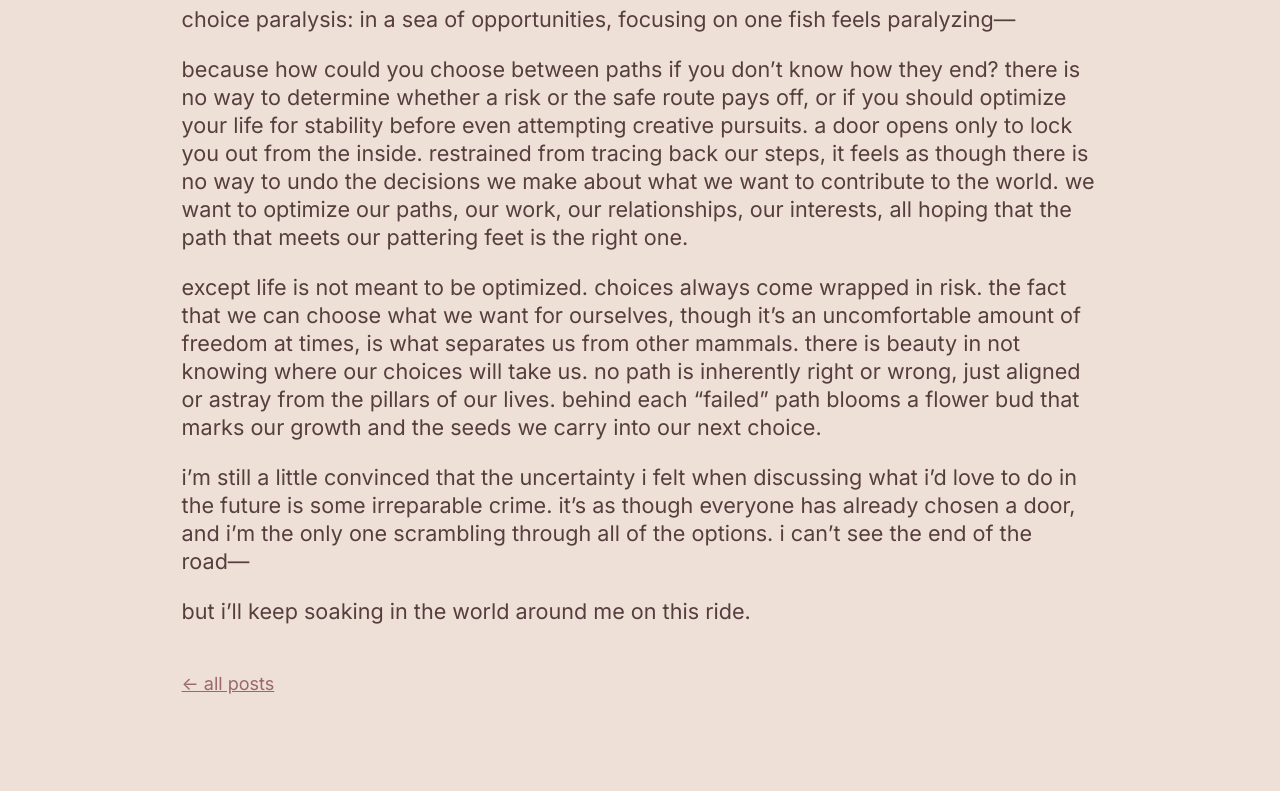
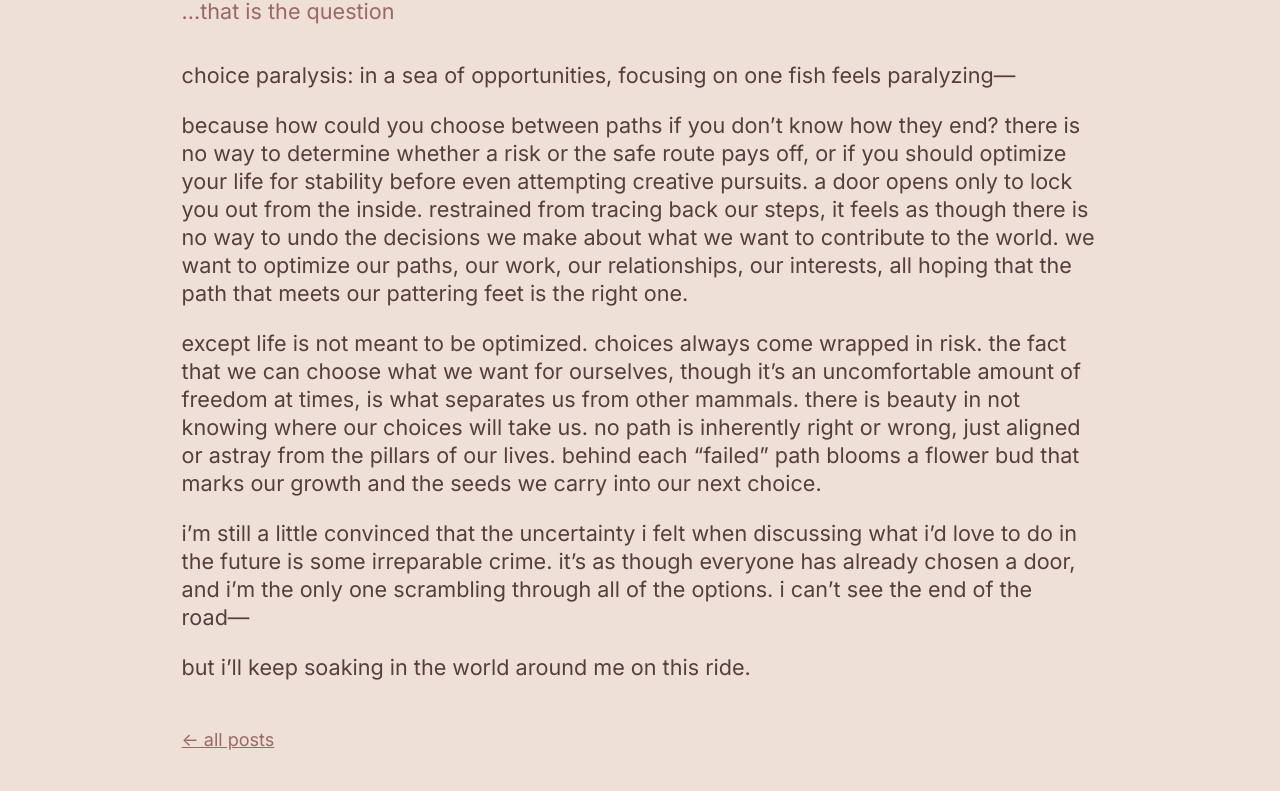
Before and after one commit to bonkacardonut/biancacardona, a plain HTML site: page bc-web/blog/to-choose-or-not-to-choose/index.html in a window 1280 px wide. Shown: the part 249-1040 px from the top of the page. Before the commit the page ends 1016 px from the top, so only its background shows below. Drawn offline with Linux system fonts and the light colour scheme.

Commit message:
add subheading to 'to choose or not to choose' post
Co-Authored-By: Claude Opus 5.5 <noreply@anthropic.com>

```diff
--- a/bc-web/blog/to-choose-or-not-to-choose/index.html
+++ b/bc-web/blog/to-choose-or-not-to-choose/index.html
@@ -22,6 +22,7 @@
   <main class="post">
     <article>
       <h1>to choose or not to choose</h1>
+      <p class="blurb">...that is the question</p>
       <div class="post-body">
       <p>choice paralysis: in a sea of opportunities, focusing on one fish feels <span class="nowrap">paralyzing—</span></p>
       <p>because how could you choose between paths if you don’t know how they end? there is no way to determine whether a risk or the safe route pays off, or if you should optimize your life for stability before even attempting creative pursuits. a door opens only to lock you out from the inside. restrained from tracing back our steps, it feels as though there is no way to undo the decisions we make about what we want to contribute to the world. we want to optimize our paths, our work, our relationships, our interests, all hoping that the path that meets our pattering feet is the right one.</p>
```
Also changed, not shown: bc-web/posts/04-to-choose-or-not-to-choose.txt.
